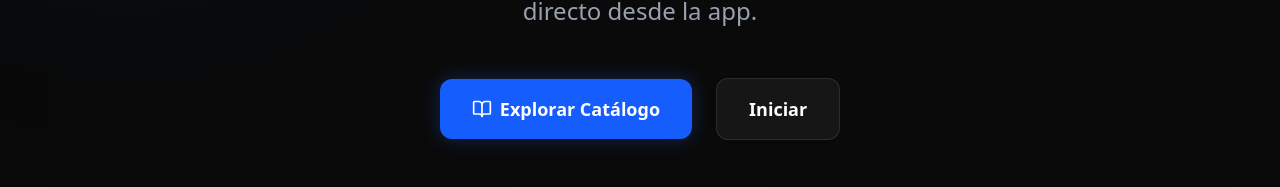
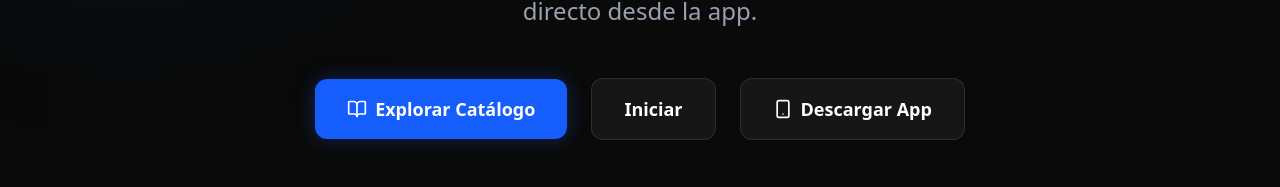
Before and after one commit to soykevinpuas/bookea, a Next.js app: page / in a window 1280 px wide. Shown: the part 522-709 px from the top of the page. Built offline with nearby package versions, Linux system fonts and the light colour scheme; no server answers.

Commit message:
fix: boton Descargar App siempre visible con fallback iOS y navegador

```diff
--- a/components/InstallPWA.tsx
+++ b/components/InstallPWA.tsx
@@ -1,47 +1,42 @@
 "use client";
 
 import { useEffect, useState } from "react";
-import { Smartphone } from "lucide-react";
+import { Smartphone, Share2 } from "lucide-react";
 import { toast } from "sonner";
-
-// ============================================
-// 6.6 - InstallPWA: Componente para instalar la aplicación web progresiva (PWA)
-// Maneja el flujo de instalación nativo del navegador
-// ============================================
 
 interface InstallPWAProps {
   variant?: "button" | "menuitem";
 }
 
-// 6.6.1 - Componente principal de instalación PWA
+interface BeforeInstallPromptEvent extends Event {
+  prompt(): Promise<{ outcome: 'accepted' | 'dismissed' }>;
+  userChoice: Promise<{ outcome: 'accepted' | 'dismissed' }>;
+}
+
 export function InstallPWA({ variant = "button" }: InstallPWAProps) {
-  // Evento diferido de instalación (API beforeinstallprompt)
   const [deferredPrompt, setDeferredPrompt] = useState<BeforeInstallPromptEvent | null>(null);
-  const [isInstallable, setIsInstallable] = useState(false);
+  const [isIOS, setIsIOS] = useState(false);
   const [isInstalled, setIsInstalled] = useState(false);
+  const [showIOSHint, setShowIOSHint] = useState(false);
 
-  // 6.6.1.1 - Efecto para detectar capacidades de instalación PWA
   useEffect(() => {
-    // Paso 1: Detectar si la app ya está instalada (modo standalone)
     if (typeof window !== "undefined" && window.matchMedia('(display-mode: standalone)').matches) {
       setIsInstalled(true);
+      return;
     }
 
-    // Paso 2: Escuchar el evento beforeinstallprompt (disponible antes de instalación)
+    setIsIOS(/iPad|iPhone|iPod/.test(navigator.userAgent) && !(window as any).MSStream);
+
     const handleBeforeInstallPrompt = (e: Event) => {
       e.preventDefault();
       setDeferredPrompt(e as BeforeInstallPromptEvent);
-      setIsInstallable(true);
     };
 
     window.addEventListener("beforeinstallprompt", handleBeforeInstallPrompt);
 
-    // Paso 3: Escuchar evento de instalación exitosa
     window.addEventListener("appinstalled", () => {
       setIsInstalled(true);
-      setIsInstallable(false);
-      setDeferredPrompt(null);
-      toast.success("¡Bookea instalado con éxito!");
+      toast.success("Bookea instalado con éxito");
     });
 
     return () => {
@@ -49,50 +44,55 @@ export function InstallPWA({ variant = "button" }: InstallPWAProps) {
     };
   }, []);
 
-  // 6.6.1.2 - Handler para mostrar el prompt de instalación nativo
   const handleInstallClick = async (e: React.MouseEvent) => {
     e.preventDefault();
     e.stopPropagation();
 
-    if (!deferredPrompt) return;
+    if (isIOS) {
+      setShowIOSHint(true);
+      return;
+    }
 
-    // Mostrar prompt de instalación nativo del navegador
+    if (!deferredPrompt) {
+      toast.info("Abre Bookea desde el menú de tu navegador: Compartir > Agregar a Inicio");
+      return;
+    }
+
     deferredPrompt.prompt();
     await deferredPrompt.userChoice;
-
     setDeferredPrompt(null);
-    setIsInstallable(false);
   };
 
-  // No renderizar si ya está instalada o no es instalable
-  if (isInstalled || !isInstallable) return null;
+  if (isInstalled) return null;
 
-  // 6.6.2 - Renderizado según variante (botón standalone o item de menú)
-  if (variant === "menuitem") {
-    return (
-      <button
-        onClick={handleInstallClick}
-        className="w-full flex items-center gap-3 px-3 py-2.5 text-sm font-medium text-blue-600 dark:text-blue-400 rounded-lg hover:bg-blue-50 dark:hover:bg-blue-500/10 cursor-pointer outline-none transition-colors"
-      >
-        <Smartphone className="w-4 h-4" />
-        Instalar App móvil
-      </button>
-    );
-  }
+  const sharedStyles = variant === "menuitem"
+    ? "w-full flex items-center gap-3 px-3 py-2.5 text-sm font-medium text-blue-600 dark:text-blue-400 rounded-lg hover:bg-blue-50 dark:hover:bg-blue-500/10 transition-colors"
+    : "w-full sm:w-auto px-8 py-4 bg-white/5 hover:bg-white/10 text-white border border-white/10 rounded-xl font-semibold text-lg transition-all backdrop-blur-sm shadow-sm flex items-center justify-center gap-2";
 
   return (
-    <button
-      onClick={handleInstallClick}
-      className="w-full sm:w-auto px-8 py-4 bg-white/5 hover:bg-white/10 text-white border border-white/10 rounded-xl font-semibold text-lg transition-all backdrop-blur-sm shadow-sm flex items-center justify-center gap-2"
-    >
-      <Smartphone className="w-5 h-5" />
-      Descargar App
-    </button>
+    <>
+      <button onClick={handleInstallClick} className={sharedStyles}>
+        {isIOS ? <Share2 className="w-5 h-5" /> : <Smartphone className="w-5 h-5" />}
+        {variant === "menuitem" ? "Instalar App" : "Descargar App"}
+      </button>
+
+      {showIOSHint && (
+        <div className="fixed inset-0 z-[100] flex items-center justify-center p-4">
+          <div className="absolute inset-0 bg-black/60 backdrop-blur-md" onClick={() => setShowIOSHint(false)} />
+          <div className="relative z-10 bg-white dark:bg-zinc-900 rounded-3xl p-6 max-w-sm shadow-2xl border border-white/10">
+            <h3 className="text-lg font-bold mb-3">Instalar en iOS</h3>
+            <ol className="text-sm space-y-2 text-gray-600 dark:text-gray-300">
+              <li>1. Toca el botón <strong>Compartir</strong> <Share2 className="w-4 h-4 inline" /> en Safari</li>
+              <li>2. Desliza hacia abajo</li>
+              <li>3. Toca <strong>Agregar a Inicio</strong></li>
+              <li>4. Toca <strong>Agregar</strong> en la esquina</li>
+            </ol>
+            <button onClick={() => setShowIOSHint(false)} className="w-full mt-4 px-4 py-2 bg-blue-600 text-white rounded-xl text-sm font-bold">
+              Entendido
+            </button>
+          </div>
+        </div>
+      )}
+    </>
   );
 }
-
-// Tipo para el evento beforeinstallprompt
-interface BeforeInstallPromptEvent extends Event {
-  prompt(): Promise<{ outcome: 'accepted' | 'dismissed' }>;
-  userChoice: Promise<{ outcome: 'accepted' | 'dismissed' }>;
-}
```
